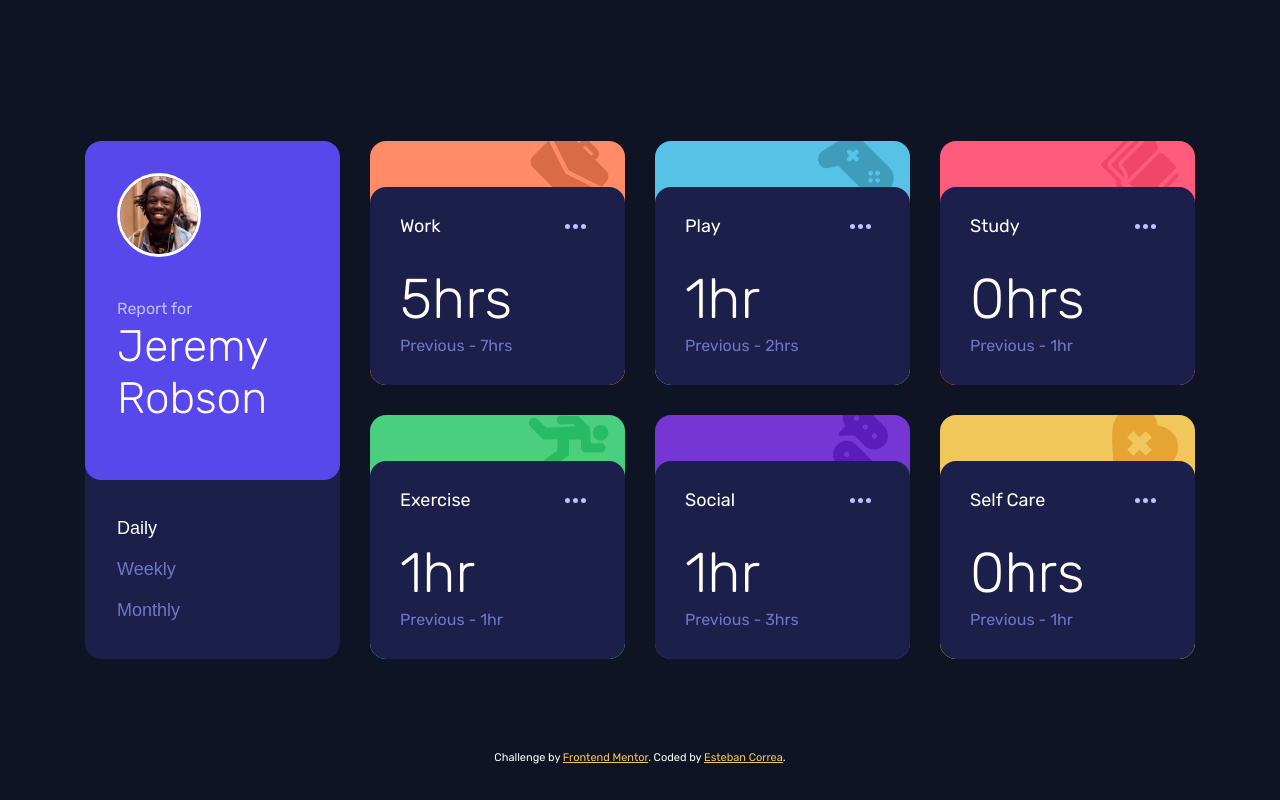
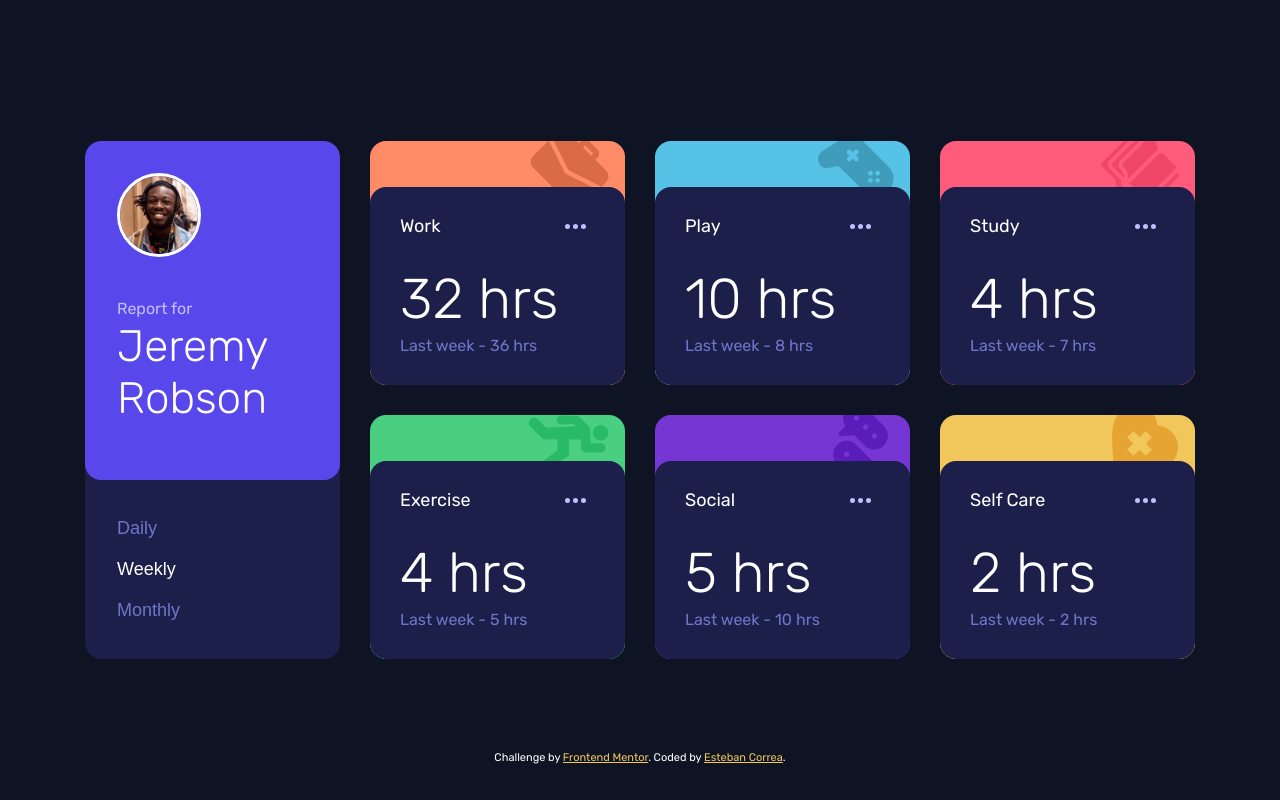
Before and after one commit to esteban-eyeride/time-tracking-dashboard, a plain HTML site: page index.html in a window 1280 px wide. Drawn offline with Linux system fonts and the light colour scheme.

Commit message:
Replaced files
Improved JS script to be less reliant on individual IDs and to be more scalable, also changed html to accommodate new script.

```diff
--- a/index.html
+++ b/index.html
@@ -25,9 +25,9 @@
         </div>
       </div>
       <div class="time-selector">
-        <button type="button" class="active" id="daily">Daily</button>
-        <button type="button" id="Weekly">Weekly</button>
-        <button type="button" id="Monthly">Monthly</button>
+        <button type="button" class="timeBtn">Daily</button>
+        <button type="button" class="timeBtn active">Weekly</button>
+        <button type="button" class="timeBtn">Monthly</button>
       </div>
     </div>
 
@@ -39,8 +39,8 @@
           <div class="settings"><svg width="21" height="5" xmlns="http://www.w3.org/2000/svg"><path d="M2.5 0a2.5 2.5 0 1 1 0 5 2.5 2.5 0 0 1 0-5Zm8 0a2.5 2.5 0 1 1 0 5 2.5 2.5 0 0 1 0-5Zm8 0a2.5 2.5 0 1 1 0 5 2.5 2.5 0 0 1 0-5Z" fill="currentcolor" fill-rule="evenodd"/></svg></div>
         </div>
         <div class="Stats">
-          <h1 id="current1"></h1> <!-- daily -->
-          <p id="prev1"></p> <!-- daily -->
+          <h1 class="StatCurrent"></h1> <!-- daily -->
+          <p class="StatPrevious"></p> <!-- daily -->
         </div>
       </div>
     </div>
@@ -53,8 +53,8 @@
           <div class="settings"><svg width="21" height="5" xmlns="http://www.w3.org/2000/svg"><path d="M2.5 0a2.5 2.5 0 1 1 0 5 2.5 2.5 0 0 1 0-5Zm8 0a2.5 2.5 0 1 1 0 5 2.5 2.5 0 0 1 0-5Zm8 0a2.5 2.5 0 1 1 0 5 2.5 2.5 0 0 1 0-5Z" fill="currentcolor" fill-rule="evenodd"/></svg></div>
         </div>
         <div class="Stats">
-          <h1 id="current2">1hr</h1> <!-- daily -->
-          <p id="prev2">Previous - 2hrs</p> <!-- daily -->
+          <h1 class="StatCurrent">1hr</h1> <!-- daily -->
+          <p class="StatPrevious">Previous - 2hrs</p> <!-- daily -->
         </div>
       </div>
     </div>
@@ -67,8 +67,8 @@
           <div class="settings"><svg width="21" height="5" xmlns="http://www.w3.org/2000/svg"><path d="M2.5 0a2.5 2.5 0 1 1 0 5 2.5 2.5 0 0 1 0-5Zm8 0a2.5 2.5 0 1 1 0 5 2.5 2.5 0 0 1 0-5Zm8 0a2.5 2.5 0 1 1 0 5 2.5 2.5 0 0 1 0-5Z" fill="currentcolor" fill-rule="evenodd"/></svg></div>
         </div>
         <div class="Stats">
-          <h1 id="current3">0hrs</h1> <!-- daily -->
-          <p id="prev3">Previous - 1hr</p> <!-- daily -->
+          <h1 class="StatCurrent">0hrs</h1> <!-- daily -->
+          <p class="StatPrevious">Previous - 1hr</p> <!-- daily -->
         </div>
       </div>
     </div>
@@ -80,9 +80,9 @@
           Exercise
           <div class="settings"><svg width="21" height="5" xmlns="http://www.w3.org/2000/svg"><path d="M2.5 0a2.5 2.5 0 1 1 0 5 2.5 2.5 0 0 1 0-5Zm8 0a2.5 2.5 0 1 1 0 5 2.5 2.5 0 0 1 0-5Zm8 0a2.5 2.5 0 1 1 0 5 2.5 2.5 0 0 1 0-5Z" fill="currentcolor" fill-rule="evenodd"/></svg></div>
         </div>
-        <div class="Stats" id="stats4">
-          <h1 id="current4">1hr</h1> <!-- daily -->
-          <p id="prev4">Previous - 1hr</p> <!-- daily -->
+        <div class="Stats">
+          <h1 class="StatCurrent">1hr</h1> <!-- daily -->
+          <p class="StatPrevious">Previous - 1hr</p> <!-- daily -->
         </div>
       </div>
     </div>
@@ -94,9 +94,9 @@
           Social
           <div class="settings"><svg width="21" height="5" xmlns="http://www.w3.org/2000/svg"><path d="M2.5 0a2.5 2.5 0 1 1 0 5 2.5 2.5 0 0 1 0-5Zm8 0a2.5 2.5 0 1 1 0 5 2.5 2.5 0 0 1 0-5Zm8 0a2.5 2.5 0 1 1 0 5 2.5 2.5 0 0 1 0-5Z" fill="currentcolor" fill-rule="evenodd"/></svg></div>
         </div>
-        <div class="Stats" id="stats5">
-          <h1 id="current5">1hr</h1> <!-- daily -->
-          <p id="prev5">Previous - 3hrs</p> <!-- daily -->
+        <div class="Stats">
+          <h1 class="StatCurrent">1hr</h1> <!-- daily -->
+          <p class="StatPrevious">Previous - 3hrs</p> <!-- daily -->
         </div>
       </div>
     </div>
@@ -108,9 +108,9 @@
           Self Care
           <div class="settings"><svg width="21" height="5" xmlns="http://www.w3.org/2000/svg"><path d="M2.5 0a2.5 2.5 0 1 1 0 5 2.5 2.5 0 0 1 0-5Zm8 0a2.5 2.5 0 1 1 0 5 2.5 2.5 0 0 1 0-5Zm8 0a2.5 2.5 0 1 1 0 5 2.5 2.5 0 0 1 0-5Z" fill="currentcolor" fill-rule="evenodd"/></svg></div>
         </div>
-        <div class="Stats" id="stats6">
-          <h1 id="current6">0hrs</h1> <!-- daily -->
-          <p id="prev6">Previous - 1hr</p> <!-- daily -->
+        <div class="Stats">
+          <h1 class="StatCurrent">0hrs</h1> <!-- daily -->
+          <p class="StatPrevious">Previous - 1hr</p> <!-- daily -->
         </div>
       </div>
     </div>
--- a/script.js
+++ b/script.js
@@ -1,112 +1,50 @@
-const curr1 = document.getElementById("current1");
-const prev1 = document.getElementById("prev1");
-const curr2 = document.getElementById("current2");
-const prev2 = document.getElementById("prev2");
-const curr3 = document.getElementById("current3");
-const prev3 = document.getElementById("prev3");
-const curr4 = document.getElementById("current4");
-const prev4 = document.getElementById("prev4");
-const curr5 = document.getElementById("current5");
-const prev5 = document.getElementById("prev5");
-const curr6 = document.getElementById("current6");
-const prev6 = document.getElementById("prev6");
+const cards = document.querySelectorAll(".card");
+const timeBtn = document.querySelectorAll(".timeBtn");
 
-const curr = [curr1,curr2,curr3,curr4,curr5,curr6];
-const prev = [prev1,prev2,prev3,prev4,prev5,prev6];
+fetch("https://raw.githubusercontent.com/esteban-eyeride/time-tracking-dashboard/refs/heads/main/data.json")
 
-const dailyBtn = document.getElementById("daily");
-const weeklyBtn = document.getElementById("Weekly");
-const monthlyBtn = document.getElementById("Monthly");
+    .then((response) => {
+        if (!response.ok) {console.log("could not find data!")}
+        return response.json();
+    })
 
-let data;
+    .then((data) => {
+        populateCards(data,"weekly");
 
-fetch("https://raw.githubusercontent.com/esteban-eyeride/time-tracking-dashboard/refs/heads/main/data.json").then((response) => {
-    if(!response.ok) return console.log("Oops! Something went wrong");
+        timeBtn.forEach((btn) => {
+            btn.addEventListener("click",(e) => {
 
-    return response.json();
-}) .then((json) => {
+                timeBtn.forEach((btn) => btn.classList.remove("active"));
+                e.target.classList.add("active");
 
-    data = json;
+                const time = e.target.textContent.toLowerCase();
+                populateCards(data, time)
 
-    dailyPopulate(json)
+            })
+        })
+    });
 
-})
+function populateCards (data, timeframe) {
+    cards.forEach((card,index) => {
 
-function dailyPopulate() {
+        const currTime = card.querySelector(".StatCurrent");
+        const prevTime = card.querySelector(".StatPrevious");
 
-    dailyBtn.classList.add("active");
-    weeklyBtn.classList.remove("active");
-    monthlyBtn.classList.remove("active");
+        const timeframeData = data[index].timeframes[timeframe];
 
-    for (const stat of curr){
-        if (data[curr.indexOf(stat)].timeframes.daily.current === 1) {
-            stat.textContent = `${data[curr.indexOf(stat)].timeframes.daily.current}hr`
-            }
-        else {
-            stat.textContent = `${data[curr.indexOf(stat)].timeframes.daily.current}hrs`
-            }
-        }
+        const prevText =
+            timeframe === "daily"
+            ? "yesterday"
+            : timeframe === "weekly"
+            ? "Last week"
+            : "Last month";
 
-    for (const stat of prev){
-        if (data[prev.indexOf(stat)].timeframes.daily.previous === 1) {
-            stat.textContent = `Previous - ${data[prev.indexOf(stat)].timeframes.daily.previous}hr`
-            }
-        else {
-            stat.textContent = `Previous - ${data[prev.indexOf(stat)].timeframes.daily.previous}hrs`
-            }
-        }
-};
+        function HrsCheck (hour) {return hour === 1 ? "hr" : "hrs"};
 
-function weeklyPopulate() {
+        currHrs = timeframeData.current;
+        prevHrs = timeframeData.previous;
 
-    dailyBtn.classList.remove("active");
-    weeklyBtn.classList.add("active");
-    monthlyBtn.classList.remove("active");
-
-    for (const stat of curr){
-        if (data[curr.indexOf(stat)].timeframes.weekly.current === 1) {
-            stat.textContent = `${data[curr.indexOf(stat)].timeframes.weekly.current}hr`
-            }
-        else {
-            stat.textContent = `${data[curr.indexOf(stat)].timeframes.weekly.current}hrs`
-            }
-        }
-
-    for (const stat of prev){
-        if (data[prev.indexOf(stat)].timeframes.weekly.previous === 1) {
-            stat.textContent = `Previous - ${data[prev.indexOf(stat)].timeframes.weekly.previous}hr`
-            }
-        else {
-            stat.textContent = `Previous - ${data[prev.indexOf(stat)].timeframes.weekly.previous}hrs`
-            }
-        }
-};
-
-function monthlyPopulate() {
-
-    dailyBtn.classList.remove("active");
-    weeklyBtn.classList.remove("active");
-    monthlyBtn.classList.add("active");
-
-    for (const stat of curr){
-        if (data[curr.indexOf(stat)].timeframes.monthly.current === 1) {
-            stat.textContent = `${data[curr.indexOf(stat)].timeframes.monthly.current}hr`
-            }
-        else {
-            stat.textContent = `${data[curr.indexOf(stat)].timeframes.monthly.current}hrs`
-            }
-        }
-
-    for (const stat of prev){
-        if (data[prev.indexOf(stat)].timeframes.monthly.previous === 1) {
-            stat.textContent = `Previous - ${data[prev.indexOf(stat)].timeframes.monthly.previous}hr`
-            }
-        else {
-            stat.textContent = `Previous - ${data[prev.indexOf(stat)].timeframes.monthly.previous}hrs`
-            }
-        }
-};
-
-dailyBtn.addEventListener("click",dailyPopulate);
-weeklyBtn.addEventListener("click",weeklyPopulate);
-monthlyBtn.addEventListener("click",monthlyPopulate);
+        currTime.textContent = `${currHrs} ${HrsCheck(currHrs)}`;
+        prevTime.textContent = `${prevText} - ${prevHrs} ${HrsCheck(prevHrs)}`;
+    });
+}
```
